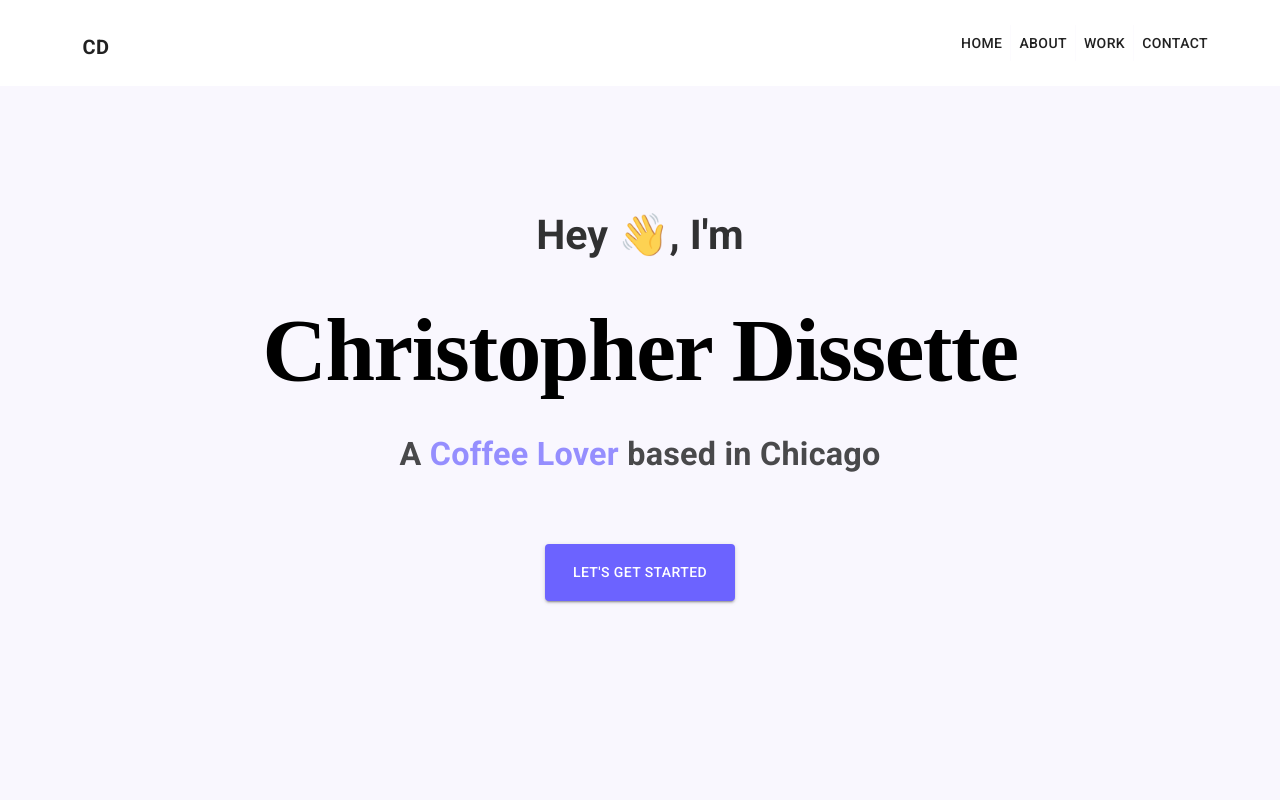
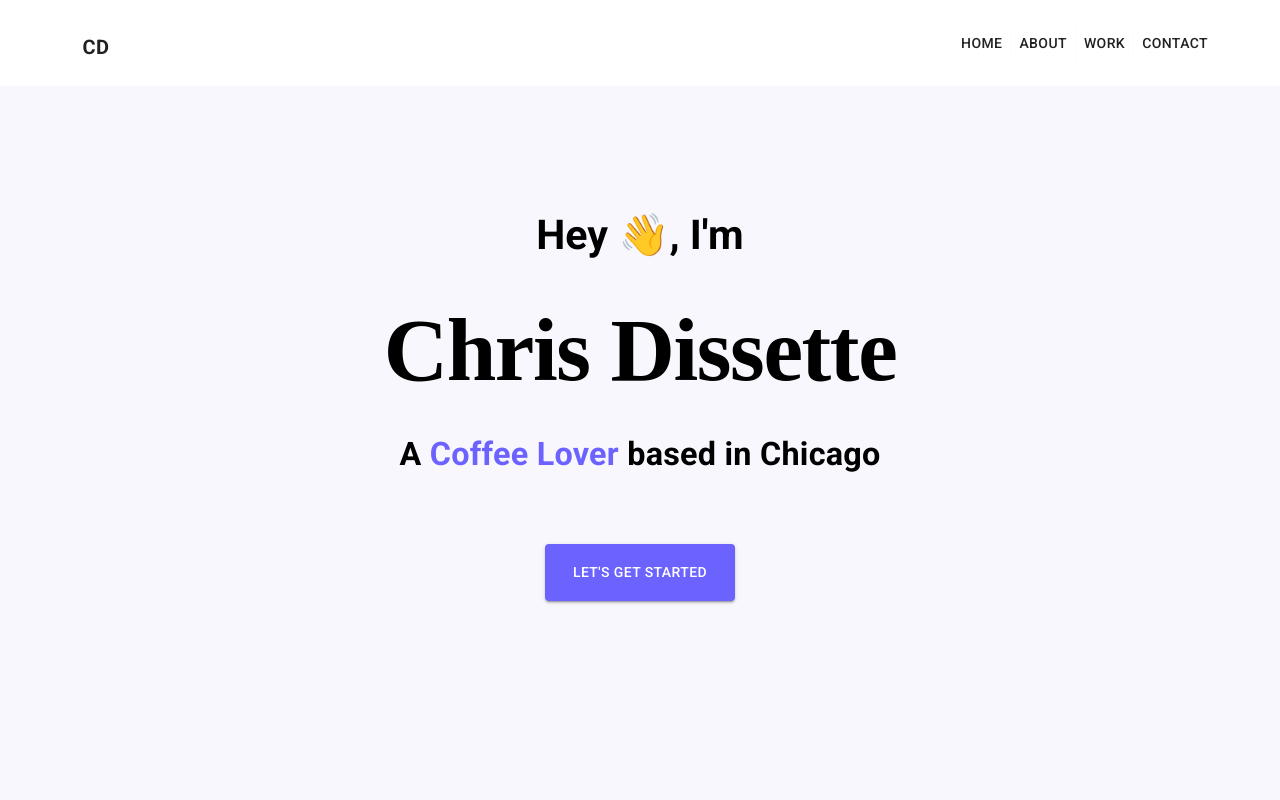
Before and after one commit to ChrisDissette/profile-website, a React (Create React App) app: page / in a window 1280 px wide. Shown: the top 800 px of the page. Built offline with nearby package versions, Linux system fonts and the light colour scheme; a web font is replaced by a local one; what react-break would draw is missing.

Commit message:
initial commit

```diff
--- a/src/components/Hero.jsx
+++ b/src/components/Hero.jsx
@@ -57,7 +57,7 @@ const Hero = () => {
                 <header className='hero'>
                     <Collapse in={checked} {...(checked ? { timeout: 1000 } : {})} collapsedHeight={50} >
                         <Typography variant='h3' fontWeight='bold' gutterBottom className='intro' >Hey 👋, I'm</Typography>
-                        <Typography variant='h1' fontWeight='bold' gutterBottom sx={{mt:5}} className={classes.firstName} >Christopher Dissette </Typography>
+                        <Typography variant='h1' fontWeight='bold' gutterBottom sx={{mt:5}} className={classes.firstName} >Chris Dissette </Typography>
                         <Typography variant='h4' fontWeight='bold' className='subtitle' gutterBottom>A <span>{hobby}</span> based in Chicago</Typography>
                     </Collapse>
                     <br />
--- a/src/index.css
+++ b/src/index.css
@@ -20,14 +20,14 @@ span:hover {
   cursor: pointer;
 }
 
-.intro {
+/* .intro {
   opacity: 80%;
 }
 
 
 .subtitle {
   opacity: 70%;
-}
+} */
 
 .profile-pic {
   shape-outside: circle(50%);
```
